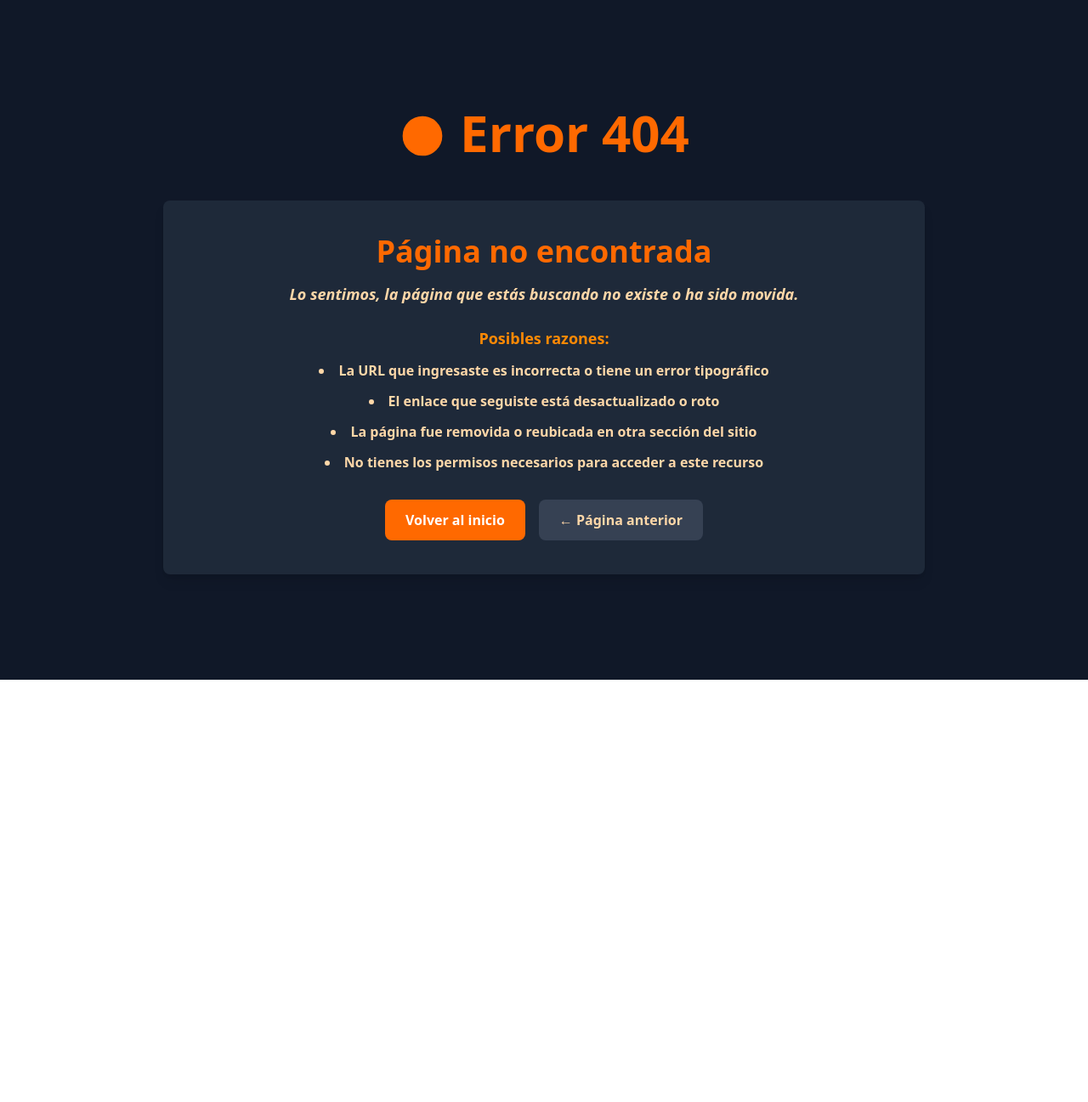
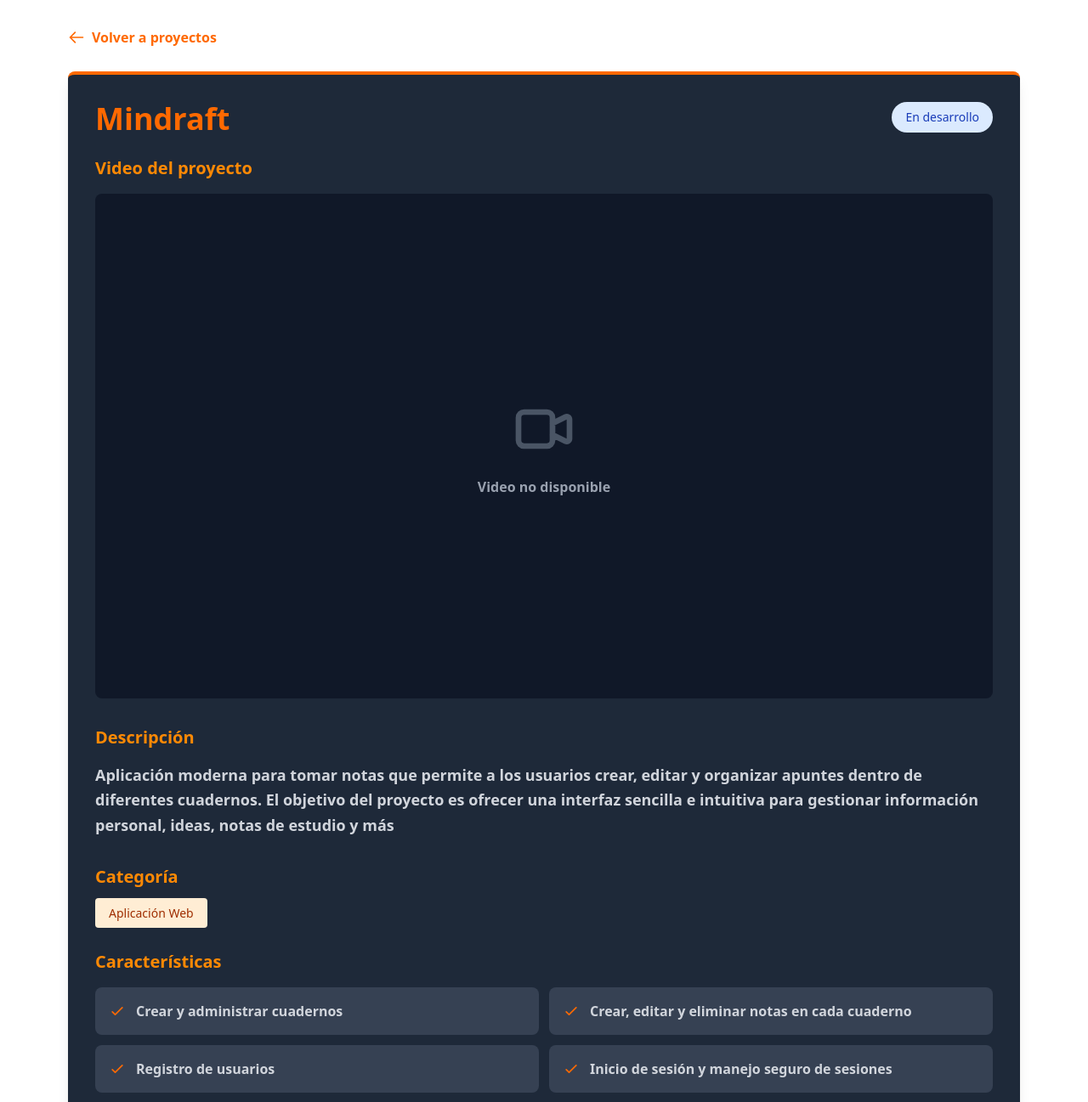
Before and after one commit to PRNicolasCC/portfolio, a React (Vite) app: page /project/1 in a window 1280 px wide. Shown: the top 1297 px of the page at 85% size. Before the commit the page ends 800 px from the top, so only its background shows below. Built offline with nearby package versions, Linux system fonts and the light colour scheme; what tailwindcss-animated would draw is missing.

Commit message:
Basic addition of details for projects

```diff
--- a/src/App.jsx
+++ b/src/App.jsx
@@ -1,5 +1,6 @@
 import Index from './layouts/Index';
 import Error404 from './components/pages/Error404';
+import ProjectDetail from './components/pages/ProjectDetail';
 
 import { BrowserRouter, Routes, Route } from 'react-router-dom';
 
@@ -10,6 +11,7 @@ function App() {
       <Routes>
 
         <Route path="/" element={<Index />} />
+        <Route path="/project/:id" element={<ProjectDetail />} />
         <Route path="*" element={<Error404 />} />
       </Routes>
     </BrowserRouter>
--- a/src/components/Projects.jsx
+++ b/src/components/Projects.jsx
@@ -1,5 +1,6 @@
-import { projects, languages } from "../content/config";
+import { projects } from "../content/config";
 import { useEffect } from 'react';
+import { Link } from 'react-router-dom';
 import AOS from 'aos';
 import 'aos/dist/aos.css'
 
@@ -114,6 +115,17 @@ function Projects() {
                 </div>
 
                 <div className="flex gap-3 pt-2">
+                  <Link
+                    to={`/project/${project.id}`}
+                    className="inline-flex items-center gap-1 bg-clementine-600 text-clementine-100 px-3 py-2 rounded text-xs font-medium hover:bg-clementine-700 transition-colors"
+                  >
+                    <svg className="w-4 h-4" fill="none" stroke="currentColor" viewBox="0 0 24 24">
+                      <path strokeLinecap="round" strokeLinejoin="round" strokeWidth={2} d="M15 12a3 3 0 11-6 0 3 3 0 016 0z" />
+                      <path strokeLinecap="round" strokeLinejoin="round" strokeWidth={2} d="M2.458 12C3.732 7.943 7.523 5 12 5c4.478 0 8.268 2.943 9.542 7-1.274 4.057-5.064 7-9.542 7-4.477 0-8.268-2.943-9.542-7z" />
+                    </svg>
+                    Ver detalles
+                  </Link>
+
                   {project.liveUrl && (
                     <a
                       href={project.liveUrl}
--- /dev/null
+++ b/src/components/pages/ProjectDetail.jsx
@@ -0,0 +1,157 @@
+import { useParams } from 'react-router-dom';
+import { projects } from '../../content/config';
+import Icon from '../icons/Icon';
+
+function ProjectDetail() {
+  const { id } = useParams();
+  const project = projects.find(p => p.id === parseInt(id));
+
+  if (!project) {
+    return (
+      <div className="max-w-6xl mx-auto px-4 py-8">
+        <div className="bg-gray-800 rounded-lg p-8 text-center">
+          <h2 className="text-2xl font-bold text-orange-500 mb-4">Proyecto no encontrado</h2>
+          <p className="text-gray-300">El proyecto que buscas no existe.</p>
+        </div>
+      </div>
+    );
+  }
+
+  const getStatusColor = (status) => {
+    switch (status) {
+      case "Completado":
+        return "bg-green-100 text-green-800";
+      case "En desarrollo":
+        return "bg-blue-100 text-blue-800";
+      case "En pausa":
+        return "bg-yellow-100 text-yellow-800";
+      default:
+        return "bg-gray-100 text-orange-300";
+    }
+  };
+
+  return (
+    <div className="max-w-6xl mx-auto px-4 py-8">
+      <div className="mb-6">
+        <a
+          href="/#projects"
+          className="inline-flex items-center gap-2 text-orange-500 hover:text-orange-400 transition-colors"
+        >
+          <svg className="w-5 h-5" fill="none" stroke="currentColor" viewBox="0 0 24 24">
+            <path strokeLinecap="round" strokeLinejoin="round" strokeWidth={2} d="M10 19l-7-7m0 0l7-7m-7 7h18" />
+          </svg>
+          Volver a proyectos
+        </a>
+      </div>
+
+      <div className="bg-gray-800 rounded-lg shadow-lg overflow-hidden border-t-4 border-orange-500">
+        <div className="p-6 lg:p-8">
+          <div className="flex items-start justify-between mb-6">
+            <h1 className="text-3xl lg:text-4xl font-bold text-orange-500">
+              {project.name}
+            </h1>
+            <span className={`px-4 py-2 rounded-full text-sm font-medium ${getStatusColor(project.status)}`}>
+              {project.status}
+            </span>
+          </div>
+
+          <div className="mb-8">
+            <h2 className="text-xl font-semibold text-orange-400 mb-4">Video del proyecto</h2>
+            <div className="relative bg-gray-900 rounded-lg overflow-hidden aspect-video flex items-center justify-center">
+              {project.video ? (
+                <video
+                  src={project.video}
+                  autoPlay
+                  loop
+                  muted
+                  playsInline
+                  className="w-full h-full object-cover"
+                >
+                  Tu navegador no soporta videos HTML5.
+                </video>
+              ) : (
+                <div className="text-center p-8">
+                  <svg className="w-20 h-20 text-gray-600 mx-auto mb-4" fill="none" stroke="currentColor" viewBox="0 0 24 24">
+                    <path strokeLinecap="round" strokeLinejoin="round" strokeWidth={2} d="M15 10l4.553-2.276A1 1 0 0121 8.618v6.764a1 1 0 01-1.447.894L15 14M5 18h8a2 2 0 002-2V8a2 2 0 00-2-2H5a2 2 0 00-2 2v8a2 2 0 002 2z" />
+                  </svg>
+                  <p className="text-gray-400">Video no disponible</p>
+                </div>
+              )}
+            </div>
+          </div>
+
+          <div className="mb-8">
+            <h2 className="text-xl font-semibold text-orange-400 mb-4">Descripción</h2>
+            <p className="text-gray-300 text-lg leading-relaxed">
+              {project.description}
+            </p>
+          </div>
+
+          <div className="mb-8">
+            <h2 className="text-xl font-semibold text-orange-400 mb-4">Categoría</h2>
+            <span className="bg-orange-100 text-orange-800 px-4 py-2 rounded text-sm font-medium">
+              {project.category}
+            </span>
+          </div>
+
+          <div className="mb-8">
+            <h2 className="text-xl font-semibold text-orange-400 mb-4">Características</h2>
+            <ul className="grid gap-3 lg:grid-cols-2">
+              {project.features.map((feature, index) => (
+                <li
+                  key={index}
+                  className="flex items-start gap-3 bg-gray-700 p-4 rounded-lg"
+                >
+                  <svg className="w-5 h-5 text-orange-500 mt-0.5 flex-shrink-0" fill="none" stroke="currentColor" viewBox="0 0 24 24">
+                    <path strokeLinecap="round" strokeLinejoin="round" strokeWidth={2} d="M5 13l4 4L19 7" />
+                  </svg>
+                  <span className="text-gray-300">{feature}</span>
+                </li>
+              ))}
+            </ul>
+          </div>
+
+          <div className="mb-8">
+            <h2 className="text-xl font-semibold text-orange-400 mb-4">Tecnologías utilizadas</h2>
+            <div className="flex flex-wrap gap-2">
+              {project.technologies.map((tech, index) => (
+                <span
+                  key={index}
+                  className="bg-orange-100 text-orange-800 px-4 py-2 rounded text-sm font-medium hover:bg-orange-200 transition-colors"
+                >
+                  {tech}
+                </span>
+              ))}
+            </div>
+          </div>
+
+          <div className="flex gap-4 pt-6 border-t border-gray-700">
+            {project.liveUrl && (
+              <a
+                href={project.liveUrl}
+                target="_blank"
+                rel="noopener noreferrer"
+                className="inline-flex items-center gap-2 bg-orange-500 text-white px-6 py-3 rounded-lg font-medium hover:bg-orange-600 transition-colors"
+              >
+                <Icon nombre='website' classes='w-6 h-6' /> Ver Demo
+              </a>
+            )}
+
+            {project.githubUrl && (
+              <a
+                href={project.githubUrl}
+                target="_blank"
+                rel="noopener noreferrer"
+                className="inline-flex items-center gap-2 bg-gray-700 text-white px-6 py-3 rounded-lg font-medium hover:bg-gray-900 transition-colors"
+              >
+                <Icon nombre='code' classes='w-6 h-6' /> Código
+              </a>
+            )}
+          </div>
+        </div>
+      </div>
+    </div>
+  );
+}
+
+export default ProjectDetail;
--- a/src/content/config.ts
+++ b/src/content/config.ts
@@ -113,7 +113,8 @@ export const projects = [
     ],
     technologies: ["PHP", "JavaScript", "MySQL", "jQuery", "Bootstrap"],
     liveUrl: "https://mindraft.nicolascueca.dev",
-    githubUrl: "https://github.com/PRNicolasCC/mindraft"
+    githubUrl: "https://github.com/PRNicolasCC/mindraft",
+    video: ""
   },
   {
     id: 2,
@@ -130,7 +131,8 @@ export const projects = [
     ],
     technologies: ["Tailwind", "TypeScript", "Astro"],
     liveUrl: "https://cootranstibacuy.vercel.app/",
-    githubUrl: ""
+    githubUrl: "",
+    video: ""
   },
   {
     id: 3,
@@ -150,7 +152,8 @@ export const projects = [
     ],
     technologies: ["PHP", "JavaScript", "MySQL", "FirebirdSQL", "jQuery", "Bootstrap"],
     liveUrl: "https://cootransfusa.com/gas_station/",
-    githubUrl: ""
+    githubUrl: "",
+    video: ""
   },
   {
     id: 4,
@@ -166,7 +169,8 @@ export const projects = [
     ],
     technologies: ["PHP", "JavaScript", "MySQL", "jQuery", "Bootstrap"],
     liveUrl: "https://cootransfusa.com/monitoreo/",
-    githubUrl: ""
+    githubUrl: "",
+    video: ""
   },
   {
     id: 5,
@@ -182,7 +186,8 @@ export const projects = [
     ],
     technologies: ["PHP", "JavaScript", "MySQL", "Bootstrap"],
     liveUrl: "https://cootransfusa.com/registrofac/index.php?action=formulario",
-    githubUrl: ""
+    githubUrl: "",
+    video: ""
   },
   {
     id: 6,
@@ -198,7 +203,8 @@ export const projects = [
     ],
     technologies: ["PHP", "JavaScript", "MySQL", "jQuery", "Bootstrap"],
     liveUrl: "https://cootransfusa.com/enturne_inter/",
-    githubUrl: ""
+    githubUrl: "",
+    video: ""
   },
   {
     id: 7,
@@ -214,6 +220,7 @@ export const projects = [
     ],
     technologies: ["PHP", "JavaScript", "MySQL", "jQuery", "Bootstrap"],
     liveUrl: "https://cootransfusa.com/pasajeros/",
-    githubUrl: ""
+    githubUrl: "",
+    video: ""
   },
   ];
--- a/src/content/schemas.ts
+++ b/src/content/schemas.ts
@@ -5,6 +5,7 @@ export const projectSchema = z.object({
   author: z.string(),
   img: z.string(),
   description: z.string(),
+  video: z.string().optional(),
 });
 
 export const languageSchema = z.object({
```
